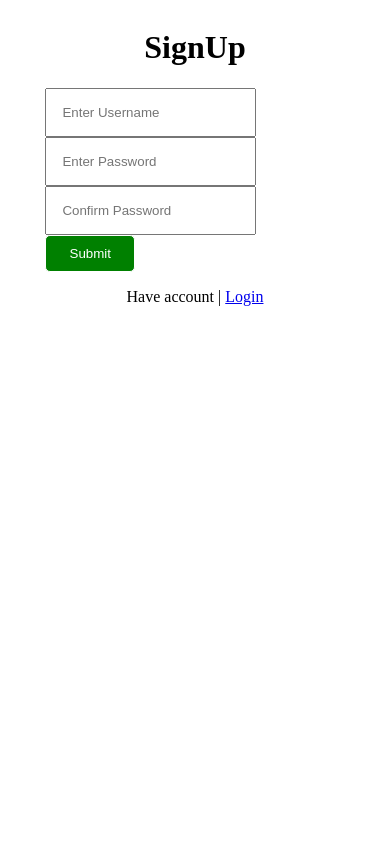
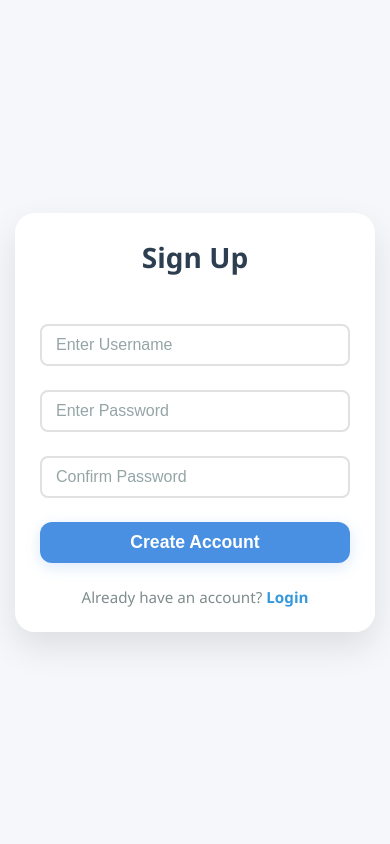
Before and after one commit to Miracle3456/PLE_project, a Django app: page /signup/ in a window 390 px wide. Run offline with Django 5.2, Linux system fonts and the light colour scheme.

Commit message:
Refactor signup form and styles: Enhance UI/UX with modern design, responsive adjustments, and improved structure

```diff
--- a/static/css/signup.css
+++ b/static/css/signup.css
@@ -1,45 +1,132 @@
-.form{
+/* Reset and base styles */
+* {
+    margin: 0;
+    padding: 0;
+    box-sizing: border-box;
+}
+
+body {
+    font-family: 'Segoe UI', Tahoma, Geneva, Verdana, sans-serif;
+    background-color: #f5f7fa;
+    min-height: 100vh;
+    display: flex;
+    align-items: center;
+    justify-content: center;
+}
+
+/* Form container styles */
+.form-1 {
+    background: rgba(255, 255, 255, 0.95);
+    padding: 2.5rem;
+    border-radius: 20px;
+    box-shadow: 0 15px 35px rgba(0, 0, 0, 0.1);
+    width: 100%;
+    max-width: 400px;
+    margin: 20px;
+    backdrop-filter: blur(10px);
+    border: 1px solid rgba(255, 255, 255, 0.2);
+    transform: translateY(0);
+    transition: transform 0.3s ease, box-shadow 0.3s ease;
+}
+
+.form-1:hover {
+    transform: translateY(-5px);
+    box-shadow: 0 20px 40px rgba(0, 0, 0, 0.15);
+}
+
+/* Form styles */
+.form {
     display: flex;
     flex-direction: column;
-    margin: 0 auto;
-    min-width: 70%;
-    max-width: 80%;
-    gap: 10px;
-
+    gap: 1.5rem;
 }
 
-input{
-    padding: 15px;
+h1 {
+    color: #2c3e50;
+    text-align: center;
+    margin-bottom: 1.5rem;
+    font-size: 2rem;
+    font-weight: 600;
 }
 
-button{
-    width: 30%;
-    justify-content: center;
-    align-content: center;
-    padding: 10px;
-    border-radius: 5px;
-    border: 1px solid;
-    justify-content: center;
-    background-color: green;
-    margin: 0 auto;
-    transition: transform 0.3s ease-in;
-    color: white;
-
+/* Input styles */
+input {
+    padding: 12px 16px;
+    border: 2px solid #e1e1e1;
+    border-radius: 8px;
+    font-size: 1rem;
+    transition: border-color 0.3s ease;
+    outline: none;
 }
 
-h1{
-    text-align: center;
+input:focus {
+    border-color: #3498db;
+    box-shadow: 0 0 0 3px rgba(52, 152, 219, 0.1);
 }
 
-.form2{
-    display: flex;
-    flex-direction: column;
-    justify-content: center;
-    margin: 0 auto;
-    width: 50%;
-    align-items: center;
+input::placeholder {
+    color: #95a5a6;
 }
 
-button:hover{
-    transform: scale(1.07);
+/* Button styles */
+button {
+    background-color: #4a90e2;
+    color: white;
+    padding: 14px;
+    border: none;
+    border-radius: 12px;
+    font-size: 1.1rem;
+    font-weight: 600;
+    cursor: pointer;
+    transition: all 0.3s ease;
+    text-align: center;
+    display: block;
+    width: 100%;
+    box-shadow: 0 4px 15px rgba(74, 144, 226, 0.2);
 }
+
+button:hover {
+    background-color: #357abd;
+    transform: translateY(-2px);
+    box-shadow: 0 8px 20px rgba(74, 144, 226, 0.3);
+}
+
+button:active {
+    transform: translateY(1px);
+}
+
+/* Form below section styles */
+.form2 {
+    margin-top: 1.5rem;
+    text-align: center;
+    color: #7f8c8d;
+    font-size: 0.95rem;
+}
+
+.form2 a {
+    color: #3498db;
+    text-decoration: none;
+    font-weight: 600;
+    transition: color 0.3s ease;
+}
+
+.form2 a:hover {
+    color: #2980b9;
+    text-decoration: underline;
+}
+
+/* Responsive adjustments */
+@media (max-width: 480px) {
+    .form-1 {
+        margin: 15px;
+        padding: 1.5rem;
+    }
+
+    h1 {
+        font-size: 1.75rem;
+    }
+
+    input, button {
+        padding: 10px 14px;
+    }
+}
--- a/templates/accounts/signup.html
+++ b/templates/accounts/signup.html
@@ -8,22 +8,18 @@
     <link rel="stylesheet" href="{%static 'css/signup.css'%}">
 </head>
 <body>
-    <div class="signup">
+    <div class="form-1">
+        <form action="{%url 'home'%}" method="post" class="form">
+            <h1>Sign Up</h1>
+            {%csrf_token%}
+            <input type="text" placeholder="Enter Username" name="username" value="{{form.username.value|default:''}}" >
+            <input type="password" placeholder="Enter Password" name="password1" value="{{form.password1.value|default:''}}">
+            <input type="password" placeholder="Confirm Password" name="password2" value="{{form.password2.value|default:''}}">
+            <button type="submit">Create Account</button>
+        </form>
 
-        <div class="form">
-            <form action="{%url 'home'%}" method="post">
-                {%csrf_token%}
-                <h1>SignUp</h1>
-
-                <input type="text" placeholder="Enter Username" name="username" value="{{form.username.value|default:''}}" >
-                <input type="text" placeholder="Enter Password" name = "password1" value="{{form.password1.value|default:''}}">
-                <input type="text" placeholder="Confirm Password" name = "password2" value="{{form.password2.value|default:''}}">
-
-                <button type="submit">Submit</button>
-            </form>
-        </div>
         <div class="form2">
-            <p>Have account | <a href="{%url 'login'%}">Login</a></p>
+            <p>Already have an account? <a href="{%url 'login'%}">Login</a></p>
         </div>
     </div>
 </body>
```
Also changed, not shown: static/css/login.css (+118 -30 lines), db.sqlite3, 2 other files.
